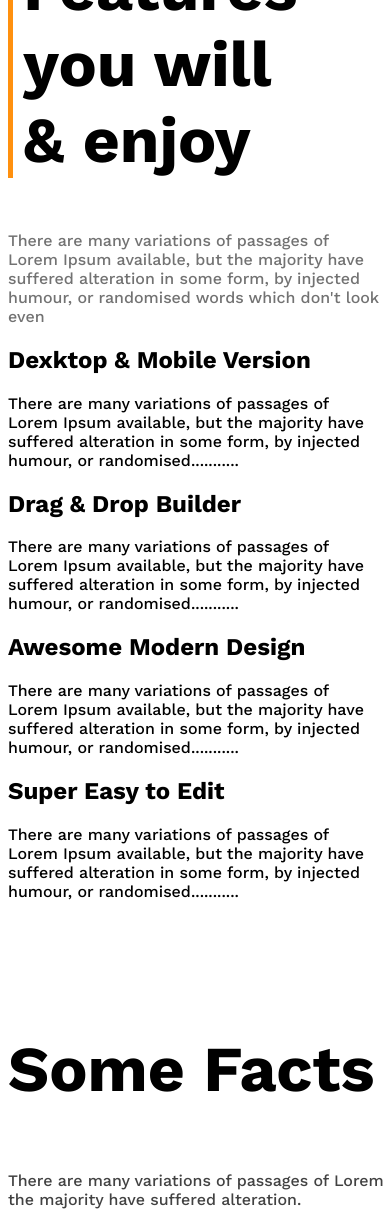
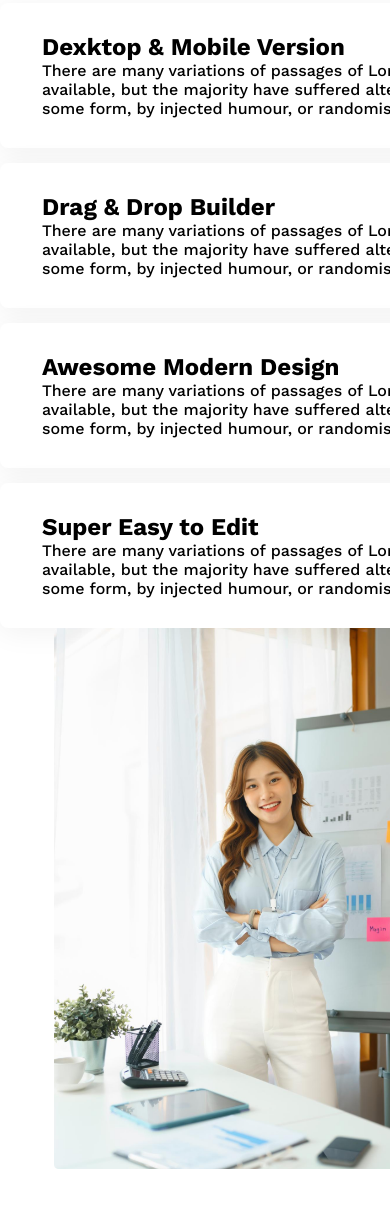
Before and after one commit to devmostafakamal/G3-Architects, a plain HTML site: page index.html in a window 390 px wide. Shown: the part 3233-4445 px from the top of the page. Drawn offline with nearby package versions, Linux system fonts and the light colour scheme.

Commit message:
final responsive

```diff
--- a/index.html
+++ b/index.html
@@ -54,19 +54,18 @@
           <button class="btn-primary">Explore More</button>
         </div>
       </section>
-      <section class="feature-will-love">
-        <div class="features-container-cards">
-          <div class="feature-card">
+      <section class="feature-will-love mt-1">
+        <div class="feature-love">
           <h2 class="title" id="feature-section-title">
             Features you will <br />
             & enjoy
           </h2>
           <p class="text-light-gray">
-              There are many variations of passages of Lorem Ipsum available,
-              but the majority have suffered alteration in some form, by
-              injected humour, or randomised words which don't look even
+            There are many variations of passages of Lorem Ipsum available, but
+            the majority have suffered alteration in some form, by injected
+            humour, or randomised words which don't look even
           </p>
-          </div>
+          <div class="features-container-cards">
             <div class="feature-card">
               <h2>Dexktop & Mobile Version</h2>
               <p>
@@ -100,6 +99,8 @@
               </p>
             </div>
           </div>
+        </div>
+        <img class="architect-image" src="assets/architect.png" alt="" />
       </section>
       <section class="some-facts mt-1">
         <h3 class="title">Some Facts</h3>
@@ -107,7 +108,7 @@
           There are many variations of passages of Lorem Ipsum available, but
           the majority have suffered alteration.
         </p>
-        <div class="fact-container">
+        <div class="fact-container mt-1">
           <div class="fact-card">
             <div class="fact-card-details">
               <img src="assets/customers.png" alt="" />
--- a/style.css
+++ b/style.css
@@ -4,6 +4,11 @@
   font-optical-sizing: auto;
   font-weight: 500;
   font-style: normal;
+}
+* {
+  margin: 0;
+  padding: 0;
+  box-sizing: border-box;
 }
 
 /* shared style */
@@ -169,12 +174,28 @@
   border-left: 5px solid #ff900e;
   padding-left: 10px;
 }
+.feature-card {
+  border-radius: 8px;
+  box-shadow: 0px 4px 30px 0px rgba(0, 0, 0, 0.06);
+  background: rgb(255, 255, 255);
+  margin-top: 15px;
+  min-width: 514px;
+  padding: 30px 42px;
+}
+.feature-will-love {
+  display: flex;
+}
+.architect-image {
+  width: 100%;
+  margin-left: 54px;
+}
 
 /* media query */
 @media screen and (max-width: 576px) {
   .nav-links,
   .navbar,
-  .teams {
+  .teams,
+  .feature-will-love {
     flex-direction: column;
   }
   .team-image-container {
@@ -189,6 +210,12 @@
     grid-template-columns: repeat(1, 1fr);
     justify-items: center;
     gap: 50px;
+  }
+  .feature-will-love {
+    overflow-x: hidden;
+  }
+  .some-facts {
+    text-align: center;
   }
 }
 /* medium size device */
```
Lines whose indentation alone changed are shown as unchanged.
